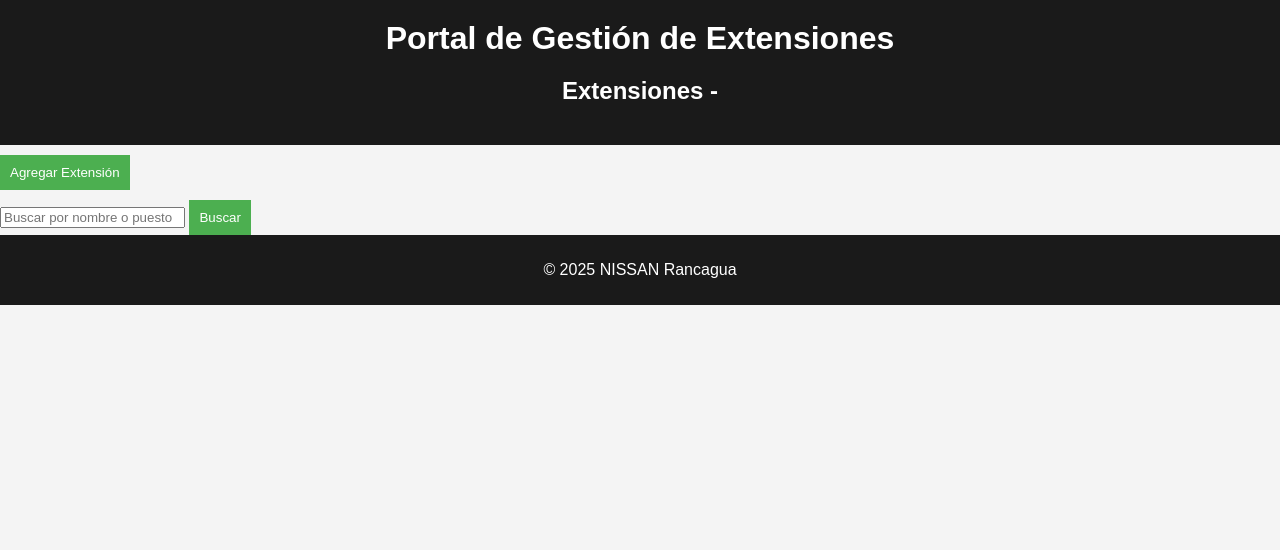
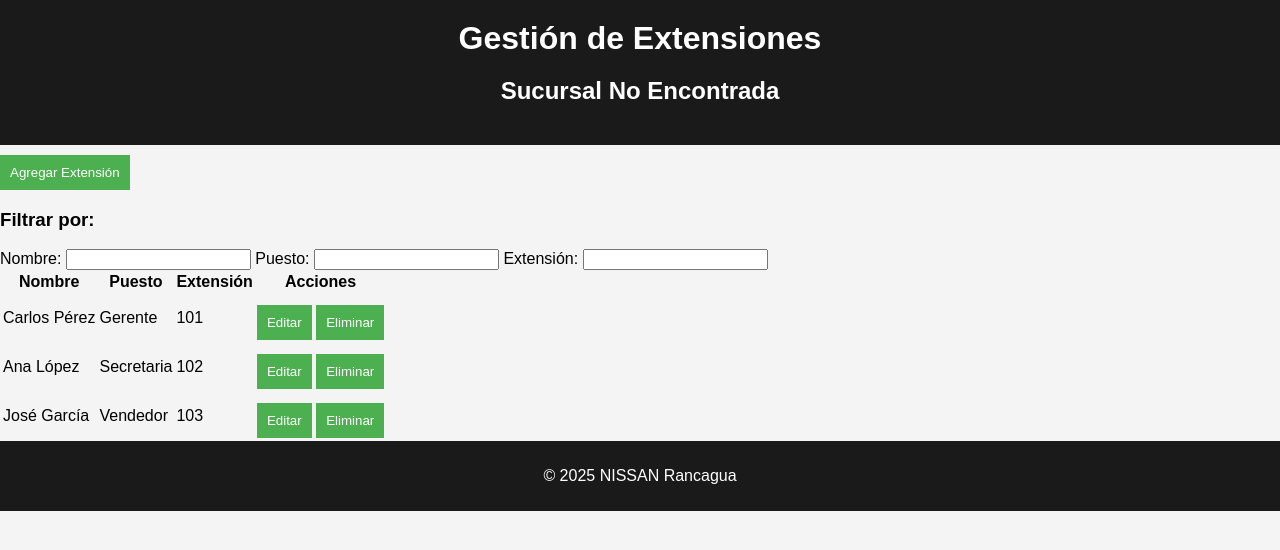
Before and after one commit to jduran0/Nissan-Portal, a website: page public/sucursal.html in a window 1280 px wide. Drawn offline with Linux system fonts and the light colour scheme.

Commit message:
Update sucursal.html

```diff
--- a/public/sucursal.html
+++ b/public/sucursal.html
@@ -3,23 +3,54 @@
 <head>
   <meta charset="UTF-8">
   <meta name="viewport" content="width=device-width, initial-scale=1.0">
-  <title>Gestión de Extensiones - NISSAN Rancagua</title>
-  <link rel="stylesheet" href="../public/styles.css">
+  <title>Gestión de Extensiones - Sucursal</title>
+  <link rel="stylesheet" href="styles.css">
 </head>
 <body>
   <header>
-    <h1>Portal de Gestión de Extensiones</h1>
-    <h2>Extensiones - <span id="sucursal-name"></span></h2>
+    <h1>Gestión de Extensiones</h1>
+    <h2 id="tituloSucursal"></h2>
   </header>
 
-  <main class="extensions-container">
-    <button onclick="addExtension()">Agregar Extensión</button>
-    <form id="filter-form">
-      <input type="text" placeholder="Buscar por nombre o puesto" id="search-filter">
-      <button type="submit">Buscar</button>
-    </form>
-    <div id="extensions-list">
-      <!-- Aquí aparecerán las extensiones después de consultar con el servidor -->
+  <main class="extensiones-container">
+    <div>
+      <button onclick="mostrarFormularioAgregar()">Agregar Extensión</button>
+      <h3>Filtrar por:</h3>
+      <label for="filtroNombre">Nombre:</label>
+      <input type="text" id="filtroNombre" onkeyup="filtrarUsuarios()">
+      <label for="filtroPuesto">Puesto:</label>
+      <input type="text" id="filtroPuesto" onkeyup="filtrarUsuarios()">
+      <label for="filtroExtension">Extensión:</label>
+      <input type="text" id="filtroExtension" onkeyup="filtrarUsuarios()">
+    </div>
+
+    <table id="tablaExtensiones">
+      <thead>
+        <tr>
+          <th>Nombre</th>
+          <th>Puesto</th>
+          <th>Extensión</th>
+          <th>Acciones</th>
+        </tr>
+      </thead>
+      <tbody>
+        <!-- Aquí se cargarán las filas con datos -->
+      </tbody>
+    </table>
+
+    <!-- Formulario para agregar extensión -->
+    <div id="formularioAgregar" style="display: none;">
+      <h3>Agregar Extensión</h3>
+      <form id="formNuevoUsuario">
+        <label for="nombre">Nombre:</label>
+        <input type="text" id="nombre" required>
+        <label for="puesto">Puesto:</label>
+        <input type="text" id="puesto" required>
+        <label for="extension">Extensión:</label>
+        <input type="text" id="extension" required maxlength="4">
+        <button type="submit">Guardar</button>
+        <button type="button" onclick="cancelarAgregar()">Cancelar</button>
+      </form>
     </div>
   </main>
 
@@ -28,15 +59,74 @@
   </footer>
 
   <script>
-    // Recuperar el nombre de la sucursal de la URL
-    const urlParams = new URLSearchParams(window.location.search);
-    const sucursalName = urlParams.get('sucursal');
-    document.getElementById('sucursal-name').textContent = sucursalName;
+    const params = new URLSearchParams(window.location.search);
+    const sucursal = params.get('sucursal');
 
-    // Lógica de agregar extensión y buscar extensiones se debe integrar aquí
-    function addExtension() {
-      // Funcionalidad para agregar una nueva extensión
+    document.getElementById("tituloSucursal").textContent = sucursal || "Sucursal No Encontrada";
+
+    // Aquí debes agregar el código para mostrar las extensiones de la sucursal
+    async function cargarExtensiones() {
+      // Simulación de extensiones
+      const extensiones = [
+        { nombre: 'Carlos Pérez', puesto: 'Gerente', extension: '101' },
+        { nombre: 'Ana López', puesto: 'Secretaria', extension: '102' },
+        { nombre: 'José García', puesto: 'Vendedor', extension: '103' }
+      ];
+
+      const tabla = document.getElementById('tablaExtensiones').getElementsByTagName('tbody')[0];
+      extensiones.forEach(extension => {
+        const fila = tabla.insertRow();
+        fila.innerHTML = `
+          <td>${extension.nombre}</td>
+          <td>${extension.puesto}</td>
+          <td>${extension.extension}</td>
+          <td>
+            <button onclick="editarExtension('${extension.extension}')">Editar</button>
+            <button onclick="eliminarExtension('${extension.extension}')">Eliminar</button>
+          </td>
+        `;
+      });
     }
+
+    // Función para agregar nuevas extensiones
+    document.getElementById("formNuevoUsuario").addEventListener("submit", (e) => {
+      e.preventDefault();
+      // Lógica para enviar los datos al servidor y agregar la extensión
+      cargarExtensiones();
+      cancelarAgregar();
+    });
+
+    function mostrarFormularioAgregar() {
+      document.getElementById('formularioAgregar').style.display = 'block';
+    }
+
+    function cancelarAgregar() {
+      document.getElementById('formularioAgregar').style.display = 'none';
+      document.getElementById('formNuevoUsuario').reset();
+    }
+
+    function filtrarUsuarios() {
+      const nombre = document.getElementById("filtroNombre").value.toLowerCase();
+      const puesto = document.getElementById("filtroPuesto").value.toLowerCase();
+      const extension = document.getElementById("filtroExtension").value.toLowerCase();
+
+      const filas = document.querySelectorAll("#tablaExtensiones tbody tr");
+      filas.forEach(fila => {
+        const cols = fila.querySelectorAll("td");
+        const nombreCol = cols[0].textContent.toLowerCase();
+        const puestoCol = cols[1].textContent.toLowerCase();
+        const extensionCol = cols[2].textContent.toLowerCase();
+
+        if (nombreCol.includes(nombre) && puestoCol.includes(puesto) && extensionCol.includes(extension)) {
+          fila.style.display = "";
+        } else {
+          fila.style.display = "none";
+        }
+      });
+    }
+
+    // Llamada a cargar las extensiones al iniciar
+    cargarExtensiones();
   </script>
 </body>
 </html>
```
